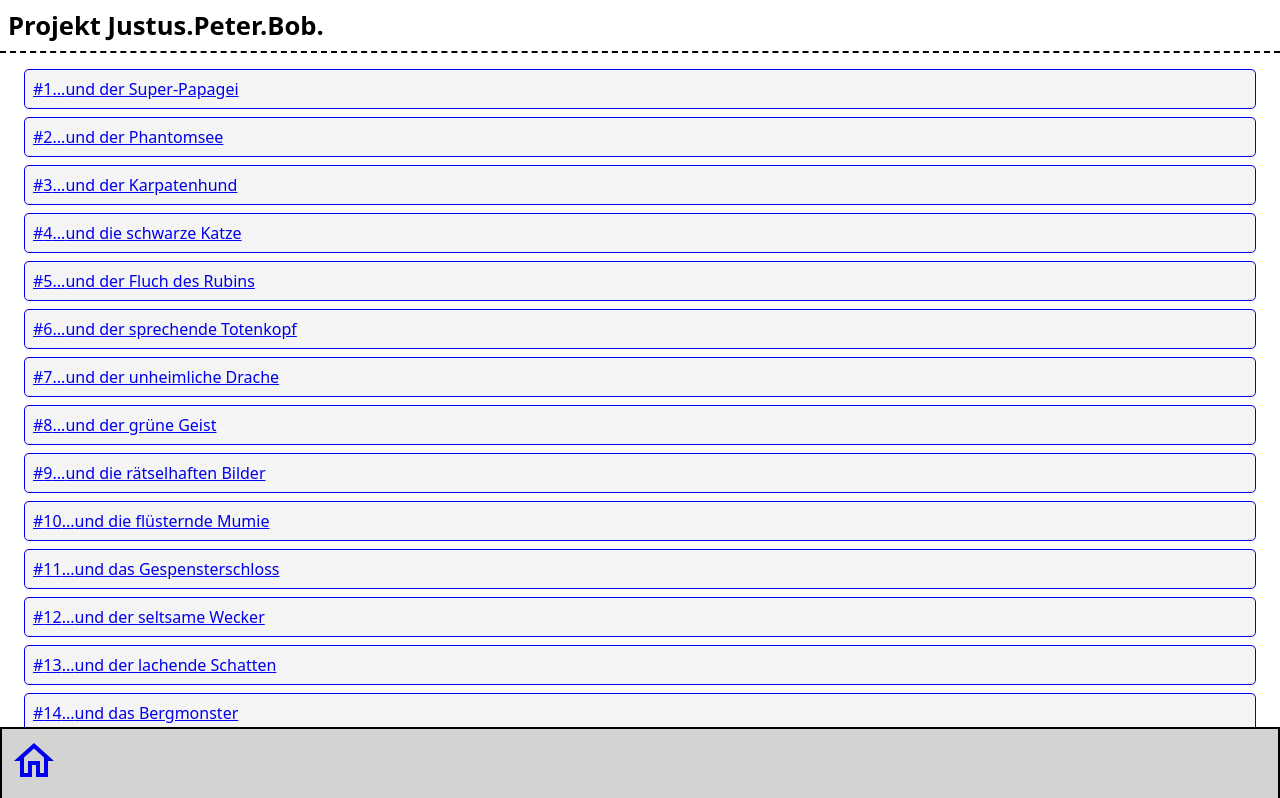
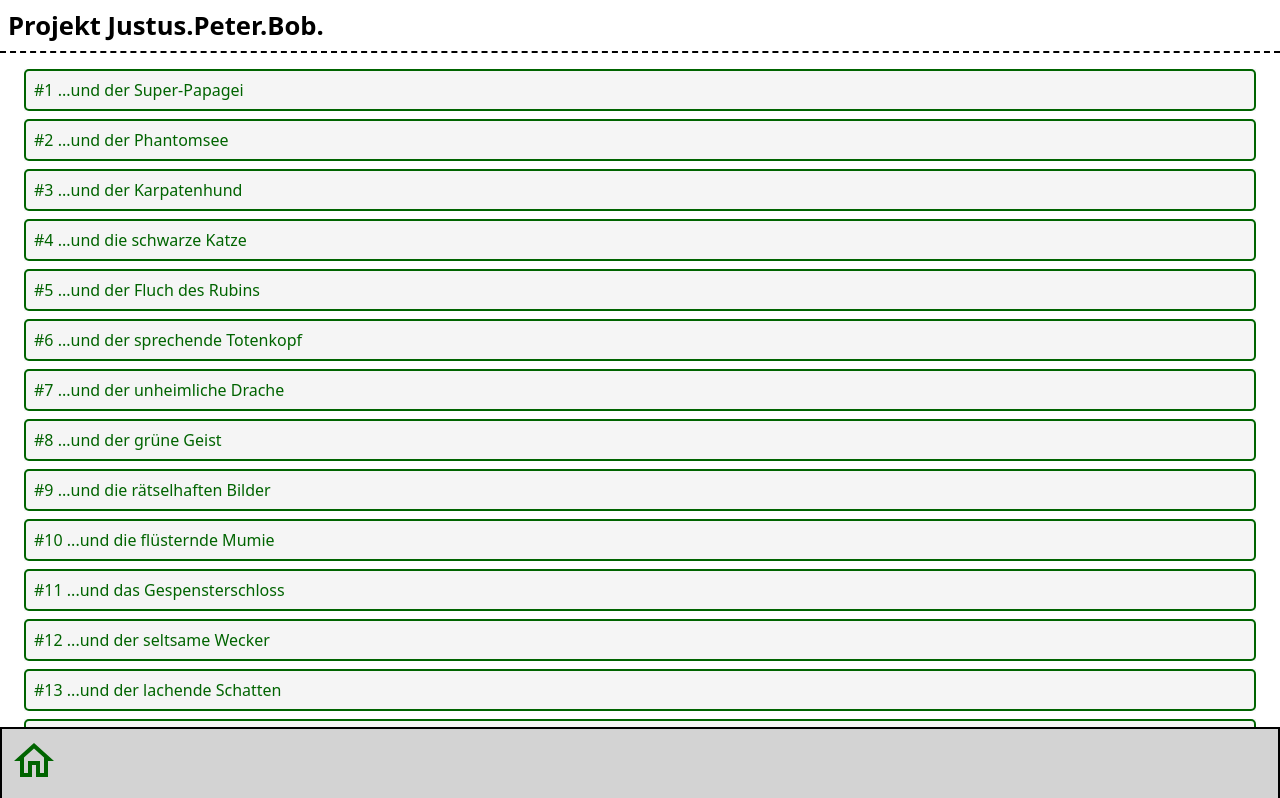
Before and after one commit to RobinWitt/capstone-project, a Next.js app: page / in a window 1280 px wide. Shown: the top 798 px of the page. Built offline with nearby package versions, Linux system fonts and the light colour scheme.

Commit message:
basic styling to highlight clickable objects

```diff
--- a/components/EpisodeDetails/ChaptersBlock.js
+++ b/components/EpisodeDetails/ChaptersBlock.js
@@ -4,6 +4,7 @@ import styled from "styled-components";
 const StyledFoldButton = styled.button`
   font-size: 1.2rem;
   margin-top: 0.8rem;
+  color: darkgreen;
 `;
 
 const StyledChaptersList = styled.ol`
--- a/components/EpisodeDetails/DescriptionBlock.js
+++ b/components/EpisodeDetails/DescriptionBlock.js
@@ -4,6 +4,7 @@ import styled from "styled-components";
 const StyledFoldButton = styled.button`
   font-size: 1.2rem;
   margin-top: 0.8rem;
+  color: darkgreen;
 `;
 
 const StyledDescriptionText = styled.p`
--- a/components/EpisodeDetails/index.js
+++ b/components/EpisodeDetails/index.js
@@ -29,6 +29,7 @@ const StyledReturnButton = styled.button`
   background: none;
   width: fit-content;
   height: fit-content;
+  color: darkgreen;
 `;
 
 const StyledImage = styled(Image)`
--- a/components/EpisodeListItem/index.js
+++ b/components/EpisodeListItem/index.js
@@ -6,21 +6,24 @@ const StyledListItem = styled.li`
   margin: 0.5rem;
 `;
 
-const StyledLink = styled(Link)`
+const StyledEpisodeLink = styled(Link)`
   display: flex;
   padding: 0.5rem;
   width: 100%;
-  border: 1px solid;
+  border: 2px solid;
   border-radius: 5px;
+  text-decoration: none;
+  color: darkgreen;
 `;
 
 export default function EpisodeListItem({ nummer, titel, href }) {
   return (
     <StyledListItem>
-      <StyledLink href={href}>
-        <p>#{nummer}</p>
-        <p>...{titel}</p>
-      </StyledLink>
+      <StyledEpisodeLink href={href}>
+        <p>
+          #{nummer} ...{titel}
+        </p>
+      </StyledEpisodeLink>
     </StyledListItem>
   );
 }
--- a/components/Icons/HomeIcon.js
+++ b/components/Icons/HomeIcon.js
@@ -4,7 +4,7 @@ export function HomeIconEmpty() {
   return (
     <StyledSvg viewBox="0 0 24 24">
       <path
-        fill="currentColor"
+        fill="darkgreen"
         d="M12 5.69L17 10.19V18H15V12H9V18H7V10.19L12 5.69M12 3L2 12H5V20H11V14H13V20H19V12H22"
       />
     </StyledSvg>
@@ -14,10 +14,7 @@ export function HomeIconEmpty() {
 export function HomeIconFilled() {
   return (
     <StyledSvg viewBox="0 0 24 24">
-      <path
-        fill="currentColor"
-        d="M10,20V14H14V20H19V12H22L12,3L2,12H5V20H10Z"
-      />
+      <path fill="darkgreen" d="M10,20V14H14V20H19V12H22L12,3L2,12H5V20H10Z" />
     </StyledSvg>
   );
 }
--- a/pages/episodes/[slug].js
+++ b/pages/episodes/[slug].js
@@ -14,9 +14,9 @@ export default function EpisodeDetailsPage() {
   const { slug } = router.query;
 
   if (error) return <div>failed to load</div>;
-  if (isLoading) return <div>loading...</div>;
+  if (!slug || isLoading) return <div>loading...</div>;
 
-  if (router.isReady && data) {
+  if (data) {
     const { serie } = data;
 
     // this logic will change when using remote API
@@ -27,7 +27,7 @@ export default function EpisodeDetailsPage() {
     if (!filteredEpisode) {
       return (
         <main>
-          <p>Hoppla, diese Folge scheint es nicht zu geben.</p>
+          <h2>Hoppla, diese Folge scheint es nicht zu geben.</h2>
         </main>
       );
     }
```
